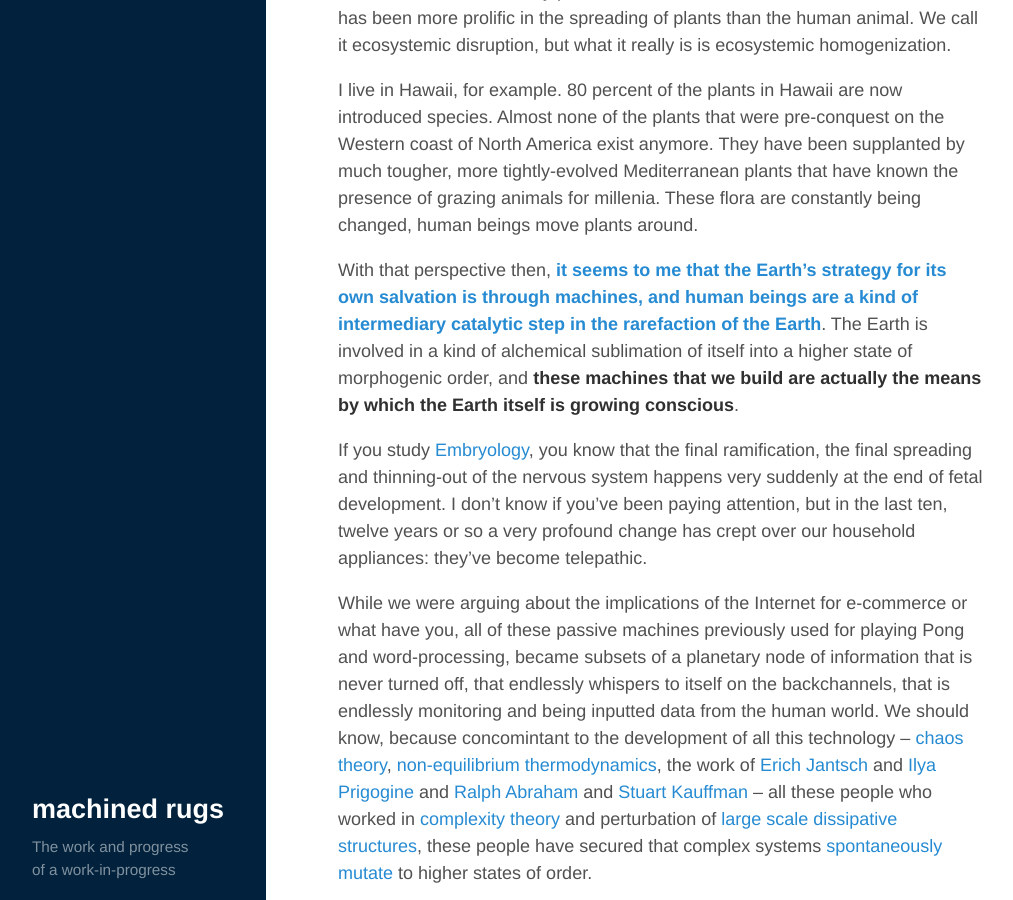
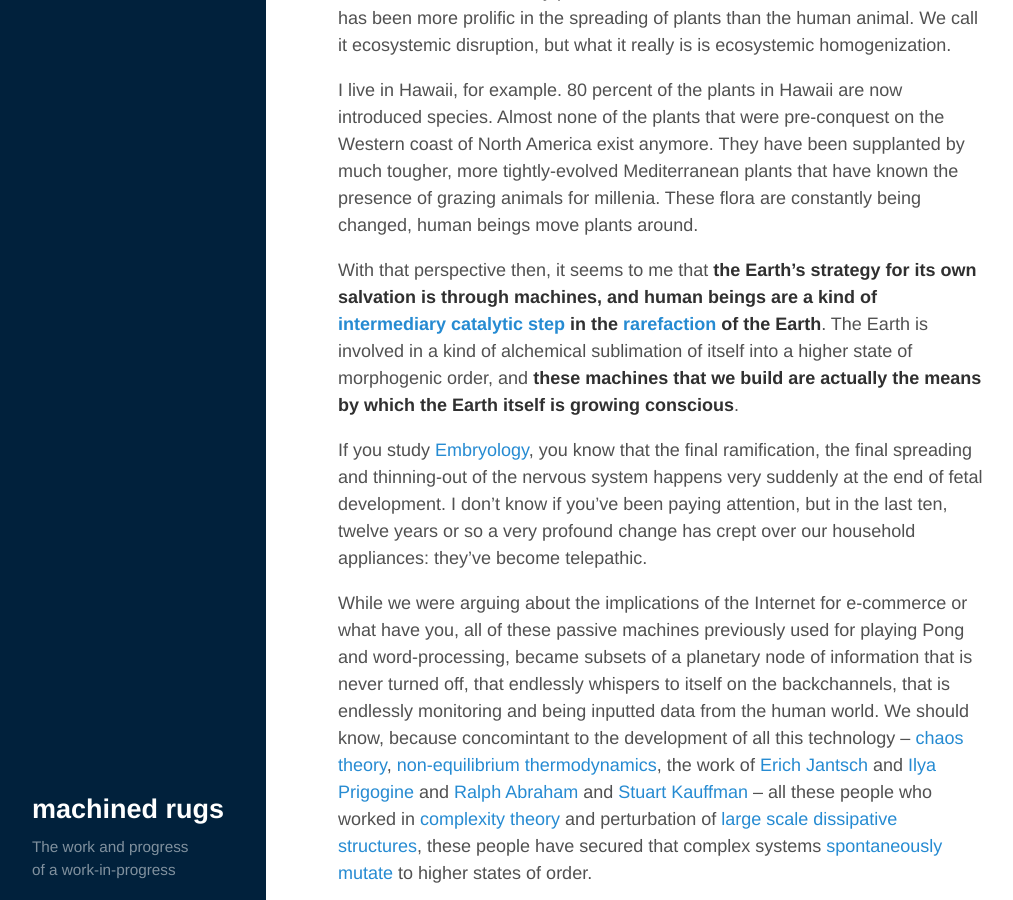
Before and after one commit to erdence/erdence.github.io, a Jekyll site: the page built from _posts/2015-10-29-mckenna-machines.markdown, in a window 1280 px wide and 900 px high, scrolled down 7425 px. Shown: the whole window, without its empty margins (4-1017 px from the left). Built offline with Jekyll 4.4.1, drawn with Linux system fonts in a browser that asks for light colours; part of the change alters nothing that is shown.

```diff
--- a/_posts/2015-10-29-mckenna-machines.markdown
+++ b/_posts/2015-10-29-mckenna-machines.markdown
@@ -78,7 +78,7 @@ That early technology is defined by a new relationship to the materials of the E
 
 I live in Hawaii, for example. 80 percent of the plants in Hawaii are now introduced species. Almost none of the plants that were pre-conquest on the Western coast of North America exist anymore. They have been supplanted by much tougher, more tightly-evolved Mediterranean plants that have known the presence of grazing animals for millenia. These flora are constantly being changed, human beings move plants around.
 
-With that perspective then, **[it seems to me that the Earth's strategy for its own salvation is through machines, and human beings are a kind of intermediary catalytic step in the rarefaction of the Earth](https://twitter.com/elonmusk/status/496012177103663104)**. The Earth is involved in a kind of alchemical sublimation of itself into a higher state of morphogenic order, and **these machines that we build are actually the means by which the Earth itself is growing conscious**.
+With that perspective then, it seems to me that **the Earth's strategy for its own salvation is through machines, and human beings are a kind of [intermediary catalytic step](https://twitter.com/elonmusk/status/496012177103663104) in the [rarefaction](http://www.levity.com/alchemy/alch-pro.html) of the Earth**. The Earth is involved in a kind of alchemical sublimation of itself into a higher state of morphogenic order, and **these machines that we build are actually the means by which the Earth itself is growing conscious**.
 
 If you study [Embryology](https://en.wikipedia.org/wiki/Embryology), you know that the final ramification, the final spreading and thinning-out of the nervous system happens very suddenly at the end of fetal development. I don't know if you've been paying attention, but in the last ten, twelve years or so a very profound change has crept over our household appliances: they've become telepathic.
 
```
